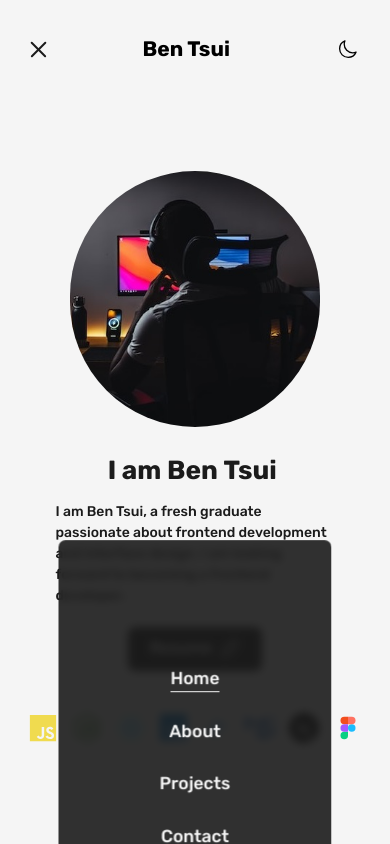
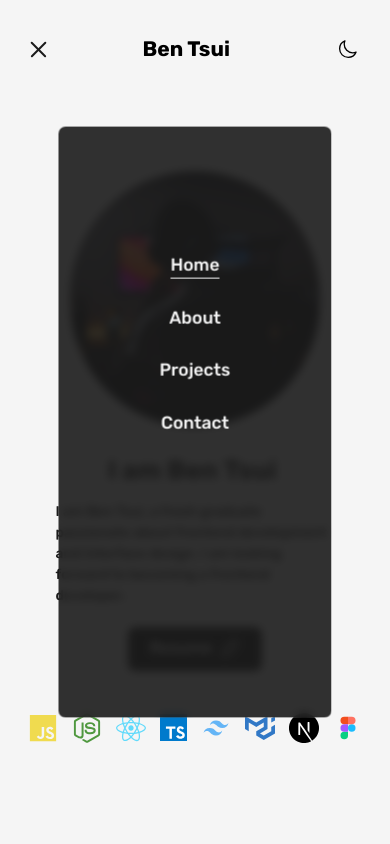
Before and after one commit to avgrpg/personal-profile-website, a Next.js app: page / in a window 390 px wide. Both pictures are taken after a click on the button 38 px from the left and 49 px from the top of the page. Built offline with nearby package versions, Linux system fonts and the light colour scheme.

Commit message:
z-999 + initial y : -50

```diff
--- a/app/(shared)/Navbar.tsx
+++ b/app/(shared)/Navbar.tsx
@@ -211,9 +211,9 @@ const Navbar = ({
       {/* Mobile menu*/}
       {isOpen && (
         <motion.div
-          initial={{ scale: 0, opacity: 0, x: "-50%", y: "20%" }}
+          initial={{ scale: 0, opacity: 0, x: "-50%", y: "-50%" }}
           animate={{ scale: 1, opacity: 1 }}
-          className={`${flexbetween} fixed left-1/2 top-1/2 z-30 min-h-[70vh] min-w-[70vw] -translate-x-1/2 -translate-y-1/2 flex-col rounded-lg bg-dark/90 py-32 backdrop-blur-sm dark:bg-light/90`}
+          className={`${flexbetween} fixed left-1/2 top-1/2 z-999 min-h-[70vh] min-w-[70vw]  flex-col rounded-lg bg-dark/90 py-32 backdrop-blur-sm dark:bg-light/90`}
           onClick={() => setIsOpen(false)}
         >
           <nav className="flex flex-col items-center justify-center text-xl font-medium text-light dark:text-dark">
```
